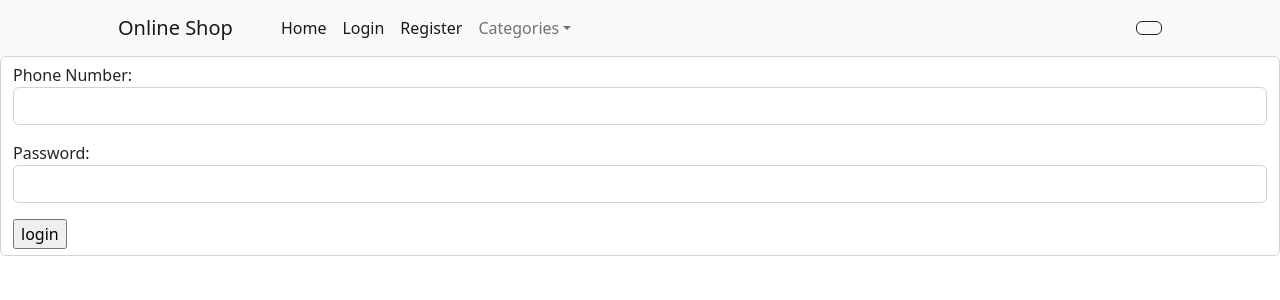
After one commit to Hadis-Barezi/shop, a Django app: page /accounts/login/ in a window 1280 px wide. The commit adds this page. Shown: the top 300 px of the page. Run offline with Django 4.2, Linux system fonts and the light colour scheme; data that the repository does not hold is empty.

Commit message:
Add login view, form and template

```diff
--- a/accounts/forms.py
+++ b/accounts/forms.py
@@ -37,3 +37,8 @@ class ShopUserRegisterationForm(forms.ModelForm):
         if commit:
             user.save()
         return user
+
+
+class ShopUserLoginForm(forms.Form):
+    phone = forms.CharField(label='Phone Number', widget=forms.TextInput(attrs={'class': 'form-control'}))
+    password = forms.CharField(label='Password', widget=forms.PasswordInput(attrs={'class': 'form-control'}))
--- /dev/null
+++ b/accounts/templates/accounts/login.html
@@ -0,0 +1,10 @@
+{% extends 'base.html' %}
+{% block content %}
+    <div class="form-control">
+        <form action="" method="post">
+            {% csrf_token %}
+            {{ form.as_p }}
+            <input type="submit" value="login">
+        </form>
+    </div>
+{% endblock content %}
--- a/accounts/urls.py
+++ b/accounts/urls.py
@@ -5,4 +5,5 @@ from . import views
 app_name = 'accounts'
 urlpatterns = [
     path('register/', views.ShopUserRegister.as_view(), name='register'),
+    path('login/', views.ShopUserLogin.as_view(), name='login'),
 ]
--- a/accounts/views.py
+++ b/accounts/views.py
@@ -3,6 +3,8 @@ from django.contrib import messages
 from django.views import View
 from . import forms
 from . import models
+from django.contrib.auth import authenticate, login, logout
+
 
 
 class ShopUserRegister(View):
@@ -34,3 +36,35 @@ class ShopUserRegister(View):
                 return redirect(self.next)
             return redirect('products:home')
         return render(request, template_name=self.template_name, context={'form': form})
+
+
+class ShopUserLogin(View):
+    form_class = forms.ShopUserLoginForm
+    template_name = "accounts/login.html"
+
+    def setup(self, request, *args, **kwargs):
+        self.next = request.GET.get('next')
+        return super().setup(request, *args, **kwargs)
+
+    def dispatch(self, request, *args, **kwargs):
+        if request.user.is_authenticated:
+            return redirect("product:home")
+        return super().dispatch(request, *args, **kwargs)
+
+    def get(self, request):
+        form = self.form_class()
+        return render(request, template_name=self.template_name, context={'form': form})
+
+    def post(self, request):
+        form = self.form_class(request.POST)
+        if form.is_valid():
+            cd = form.cleaned_data
+            user = authenticate(request, username=cd['phone'], password=cd['password'])
+            if user:
+                login(request, user)
+                messages.success(request, f"you logged in successfully.", 'success')
+                if self.next:
+                    return redirect(self.next)
+                return redirect('products:home')
+        messages.error(request, "username or password is wrong", 'warning')
+        return render(request, template_name=self.template_name, context={'form': form})
--- a/templates/inc/navbar.html
+++ b/templates/inc/navbar.html
@@ -9,7 +9,7 @@
                             <li class="nav-item"><a class="nav-link active" aria-current="page" href="#">{{request.user.f_name}}'s profile</a></li>
                             <li class="nav-item"><a class="nav-link active" aria-current="page" href="#">Log out</a></li>
                         {% else %}
-                            <li class="nav-item"><a class="nav-link active" aria-current="page" href="#">Log in</a></li>
+                            <li class="nav-item"><a class="nav-link active" aria-current="page" href="{% url 'accounts:login' %}">Login</a></li>
                             <li class="nav-item"><a class="nav-link active" aria-current="page" href="{% url 'accounts:register' %}">Register</a></li>
                         {% endif %}
                         <li class="nav-item dropdown">
```
